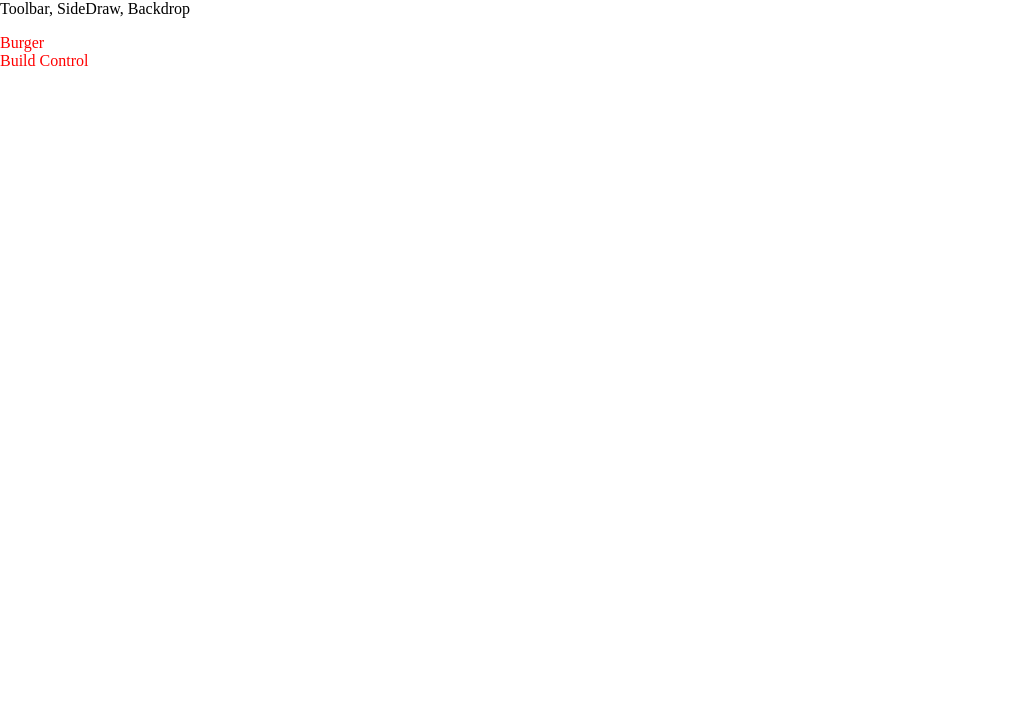
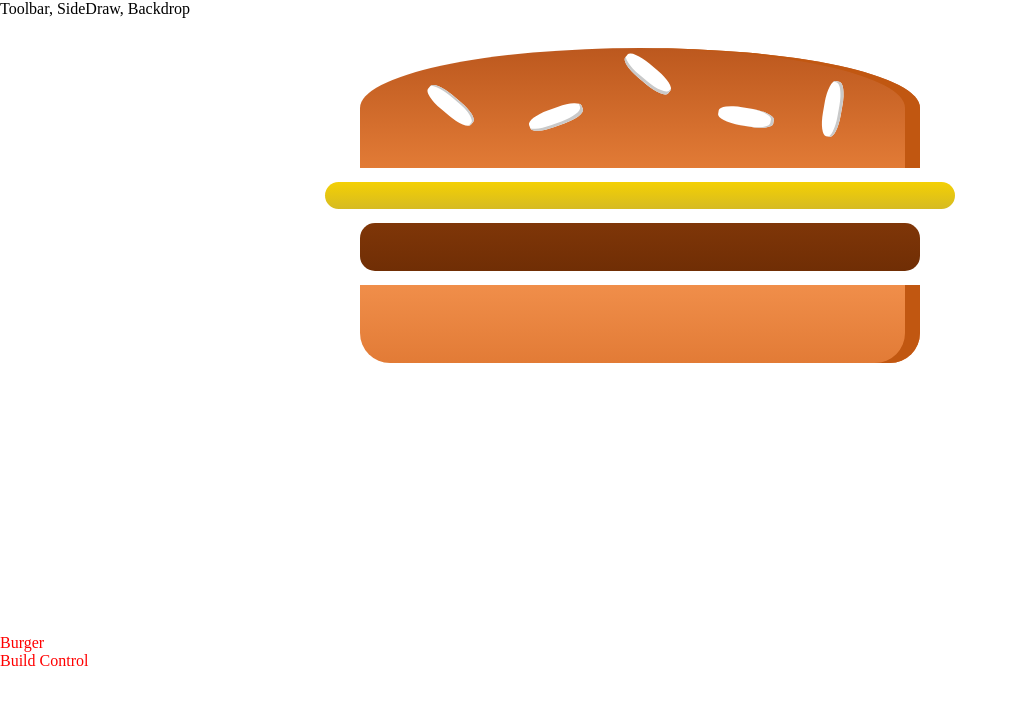
Before and after one commit to BartlomiejWrz/burger-app, a React app: page / in a window 1280 px wide. Shown: the top 704 px of the page, without its empty margins (0-1018 px from the left). Built offline with nearby package versions, Linux system fonts and the light colour scheme.

Commit message:
builded burger

```diff
--- a/package.json
+++ b/package.json
@@ -38,6 +38,7 @@
     "postcss-loader": "3.0.0",
     "postcss-preset-env": "6.3.1",
     "postcss-safe-parser": "4.0.1",
+    "prop-types": "^15.6.2",
     "react": "^16.7.0",
     "react-app-polyfill": "^0.2.0",
     "react-dev-utils": "^7.0.1",
--- a/src/components/Burger/Burger.js
+++ b/src/components/Burger/Burger.js
@@ -0,0 +1,18 @@
+import React from 'react';
+
+import classes from './Burger.module.css';
+import BurgerIngredient from './Burgeringredient/Burgeringredient';
+
+const burger = (props) => {
+	return (
+		<div className={classes.Burger}>
+			<BurgerIngredient type="bread-top" />
+			<BurgerIngredient type="cheese" />
+			<BurgerIngredient type="meat" />
+			<BurgerIngredient type="bread-bottom" />
+
+		</div>
+	);
+}
+
+export default burger;
--- /dev/null
+++ b/src/components/Burger/Burger.module.css
@@ -0,0 +1,30 @@
+.Burger {
+	width: 100%;
+	margin: auto;
+	height: 250px;
+	overflow: scroll;
+	text-align: center;
+	font-weight: bold;
+	font-size: 1.2rem;
+}
+
+@media (min-width: 500px) and (min-height: 400px) {
+    .Burger {
+        width: 350px;
+        height: 300px;
+    }
+}
+
+@media (min-width: 500px) and (min-height: 401px) {
+    .Burger {
+        width: 450px;
+        height: 400px;
+    }
+}
+
+@media (min-width: 1000px) and (min-height: 700px) {
+    .Burger {
+        width: 700px;
+        height: 600px;
+    }
+}
--- a/src/components/Burger/Burgeringredient/Burgeringredient.js
+++ b/src/components/Burger/Burgeringredient/Burgeringredient.js
@@ -1,11 +1,13 @@
-import React from 'react';
+import React, { Component } from 'react';
+import PropTypes from 'prop-types';
 
-import classes from './BurgerIngredient.css';
+import classes from './BurgerIngredient.module.css';
 
-const burgerIgredient = (props) => {
+class BurgerIgredient extends Component {
+	render() {
 		let ingredient = null;
 
-	switch (props.type) {
+		switch (this.props.type) {
 			case ('bread-bottom'):
 				ingredient = <div className={classes.BreadBottom}></div>;
 				break;
@@ -33,6 +35,12 @@
 				ingredient = null;
 		}
 		return ingredient;
+	}
+}
+
+BurgerIgredient.PropTypes = {
+	type: PropTypes.string.isRequired
 };
 
-export default burgerIgredient;
+
+export default BurgerIgredient;
--- a/src/containers/BurgerBuilder/BurgerBuilder.js
+++ b/src/containers/BurgerBuilder/BurgerBuilder.js
@@ -1,9 +1,12 @@
 import React, { Component } from 'react';
+
+import Burger from '../../components/Burger/Burger';
 
 class BurgerBuilder extends Component {
 	render() {
 		return (
 			<div>
+				<Burger />
 				<div>Burger</div>
 				<div>Build Control</div>
 			</div>
```
Lines whose indentation alone changed are shown as unchanged.
